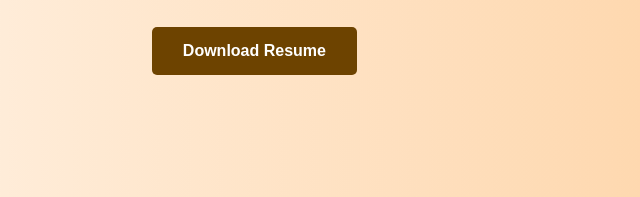
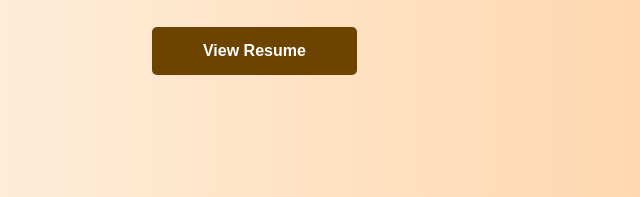
Before and after one commit to vineethasri/my-Portfolio, a plain HTML site: page index.html in a window 1280 px wide. Shown: the part 524-721 px from the top of the page, 603-1243 px from the left. Drawn offline with nearby package versions, Linux system fonts and the light colour scheme.

Commit message:
Update index.html

```diff
--- a/index.html
+++ b/index.html
@@ -54,7 +54,7 @@
                         <a href="https://www.hackerrank.com/profile/vineethasri542"><i class="fa-brands fa-hackerrank"></i></a>
                     </div>
                     <div class="btn" data-aos="zoom-out-left" data-aos-duration="1000" data-aos-delay="1300">
-                        <a href="https://drive.google.com/file/d/1QZholka8Zz4nLCHvRVBjihO-l15_O5ST/view?usp=sharing"><button>Download Resume</button></a>
+                        <a href="https://drive.google.com/file/d/1vkU8TGD2PhgoGsz4whvxKK-BoySVI_69/view?usp=sharing"><button>View Resume</button></a>
                     </div>
                 </div>
             </div>
```
